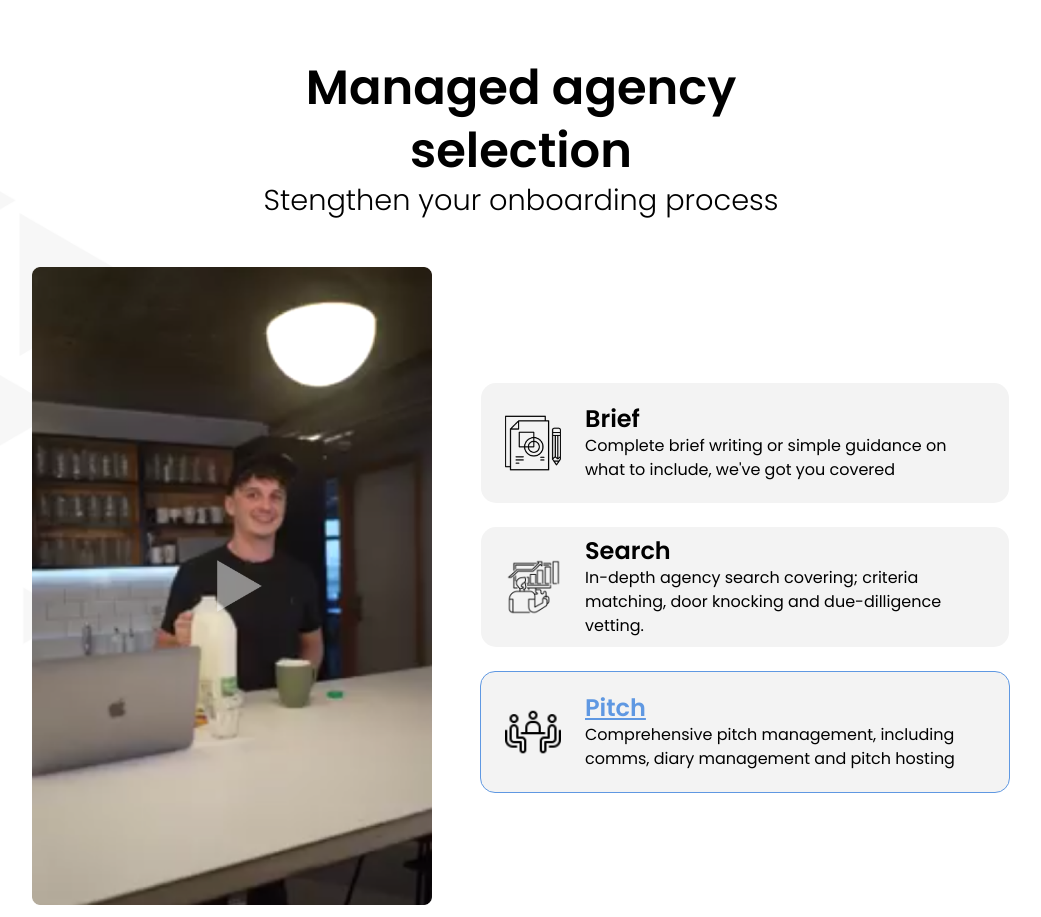
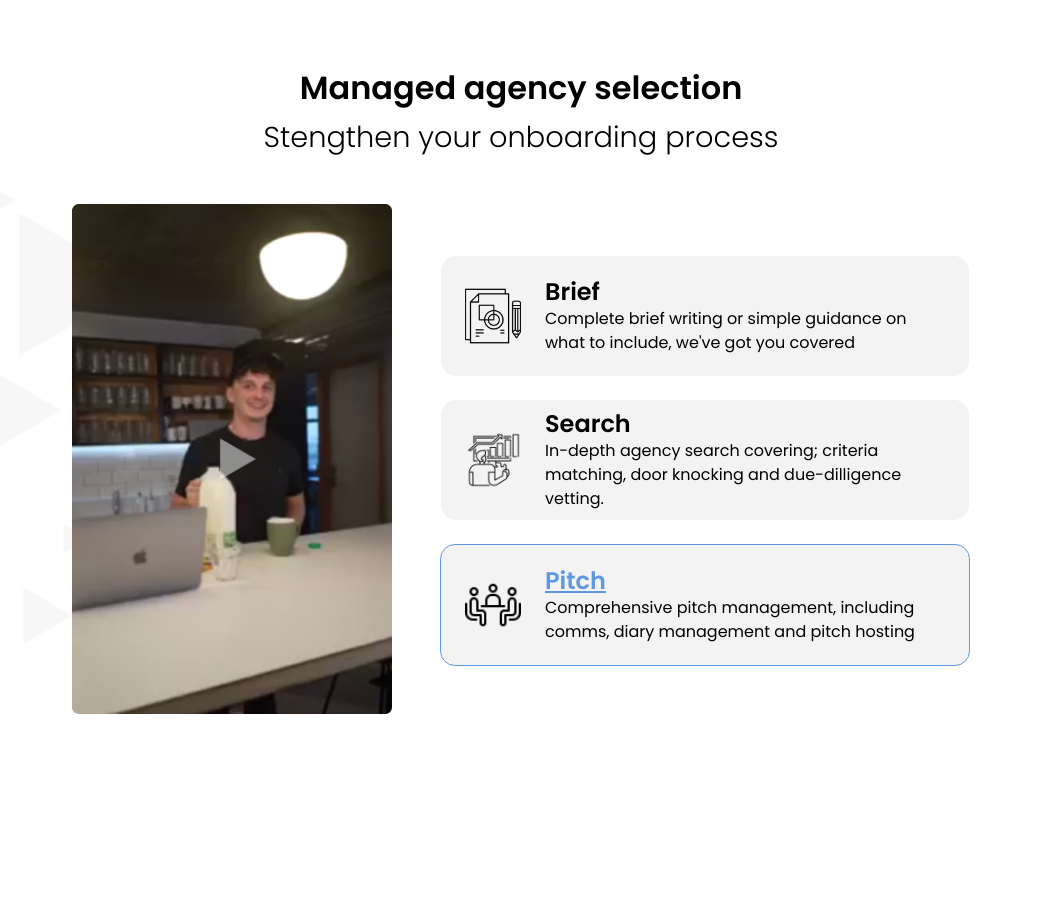
Before and after one commit to ElinaTodorova/NextJS, a Next.js app: page / in a window 1280 px wide. Shown: the whole page, without its empty margins (119-1160 px from the left). After the commit the page ends 800 px from the top, so only its background shows below. Built offline with nearby package versions, Linux system fonts and the light colour scheme.

Commit message:
Fix sizing

```diff
--- a/src/app/lib/data.js
+++ b/src/app/lib/data.js
@@ -1,4 +1,4 @@
-const data = {
+const dataSeed = {
     title: "Managed agency selection",
     subtitle: "Stengthen your onboarding process",
     cards: [
@@ -33,4 +33,4 @@ const data = {
     },
   }
 
-  export default data;
+  export default dataSeed;
--- a/src/app/page.jsx
+++ b/src/app/page.jsx
@@ -1,8 +1,10 @@
-
-import data from "./lib/data.js";
+"use client"
+import dataSeed from "./lib/data.js";
 import AgencySelection from "./section/AgencySelection/AgencySelection.jsx";
+import { useState } from "react";
 
 export default function Home() {
+  const [data, setData] = useState(dataSeed);
   return (
     <main>
      <AgencySelection {...data}/>
--- a/src/components/Containers/ImageVideoContainer/ImageVideoContainer.sass
+++ b/src/components/Containers/ImageVideoContainer/ImageVideoContainer.sass
@@ -1,13 +1,13 @@
 .imageVideo
-    heigth: 20rem
-    width : 15rem
+    heigth: 15rem
+    width : 10rem
     position: relative
     z-index: 102
     box-sizing: border-box
 
     @media (min-width: 1024px)
-    heigth: 40rem
-    width : 25rem
+    heigth: 35rem
+    width : 20rem
     position: relative
     z-index: 102
     box-sizing: border-box
--- a/src/components/Typography/SectionBigHeading/SectionBigHeading.sass
+++ b/src/components/Typography/SectionBigHeading/SectionBigHeading.sass
@@ -1,9 +1,9 @@
 .bigHeading
     font-family: Poppins
     font-weight: 600
-    font-size: 1.5rem
+    font-size: 1rem
     line-height: 1.5rem
 
     @media (min-width : 1024px)
         line-height: 3.94rem
-        font-size: 3rem
+        font-size: 2rem
```
